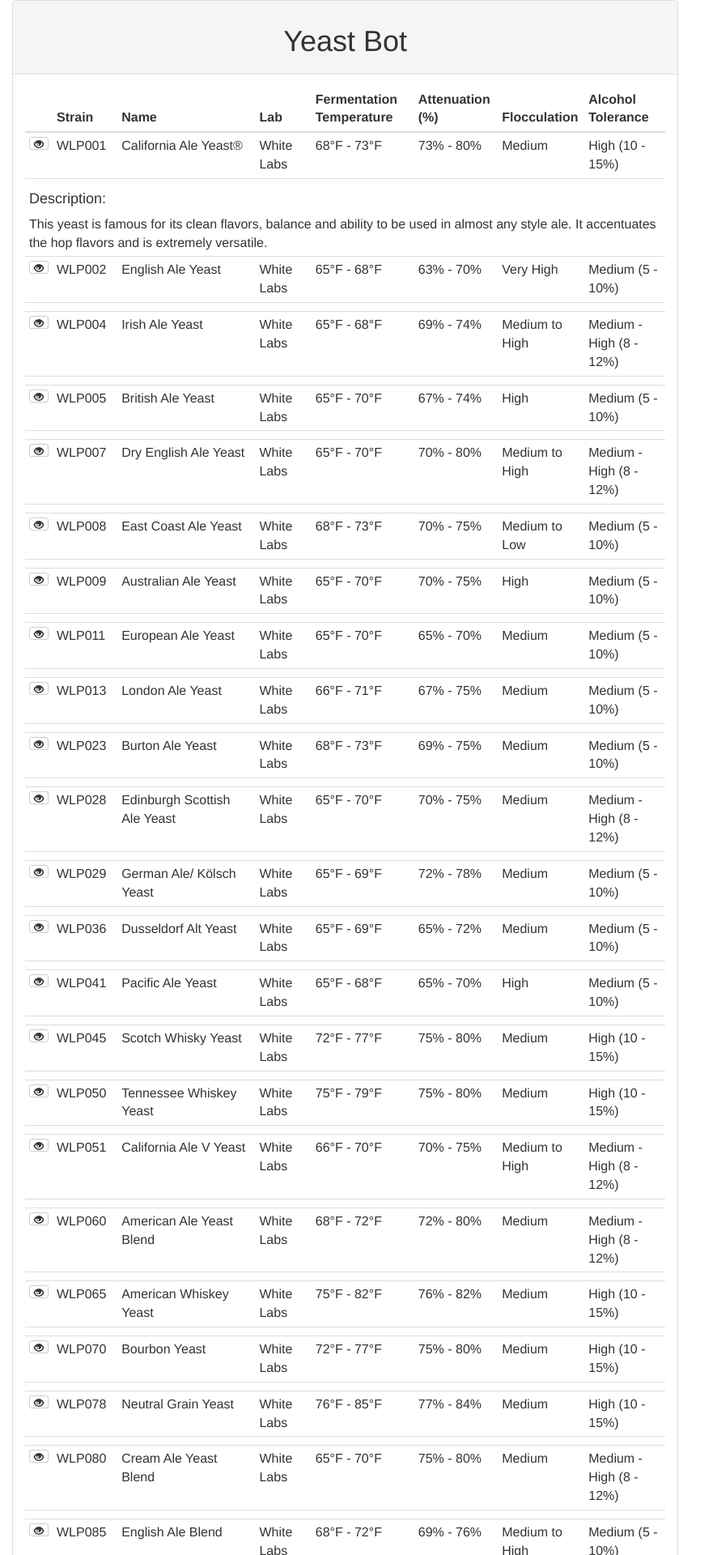
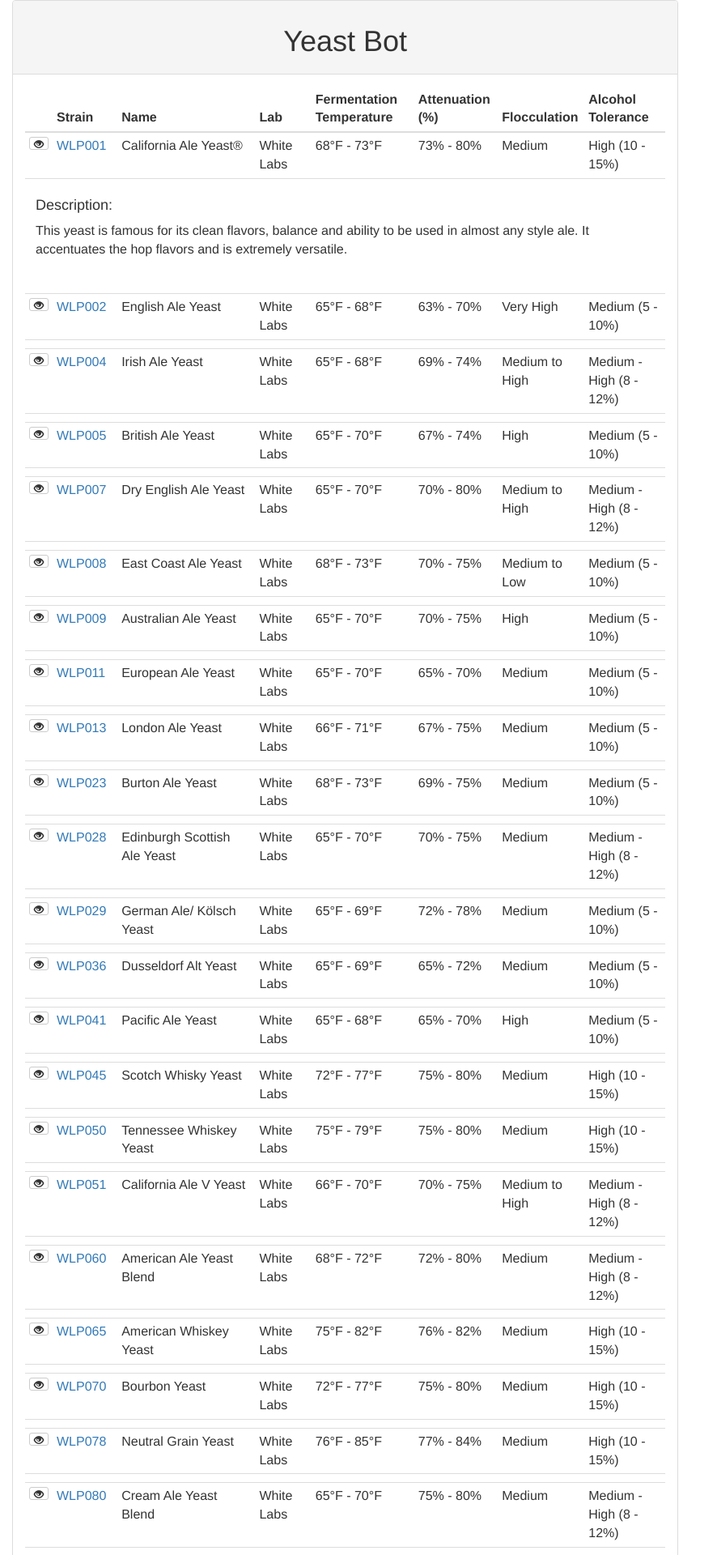
Before and after one commit to as0bu/yeastbot, a Django app: page / in a window 1280 px wide, after a click that opens the changed part. Shown: the top 1920 px of the page at 81% size, without its empty margins (0-886 px from the left). Run offline with Django 3.2, Linux system fonts and the light colour scheme; some libraries are stand-ins or nearby versions.

Commit message:
updating template to include yeast URL

```diff
--- a/yeastbot_app/templates/yeastbot_test.html
+++ b/yeastbot_app/templates/yeastbot_test.html
@@ -28,7 +28,7 @@
             <td>
                 <button class="btn btn-default btn-xs"><span class="glyphicon glyphicon-eye-open"></span></button>
             </td>
-            <td>{{ strain }}</td>
+            <td><a href="{{ attrs.url }}" target="_blank">{{ strain }}</a></td>
             <td>{{ attrs.name }}</td>
             <td>{{ attrs.lab }}</td>
             <td>{{ attrs.temperature }}</td>
@@ -38,9 +38,18 @@
         </tr>
         <tr>
             <td colspan="8" class="hiddenRow">
-                <div id="{{ strain }}" class="accordian-body collapse">
-                   <h4>Description:</h4> {{ attrs.description }}
-                </div>
+            <div class="accordian-body collapse" id="{{ strain }}">
+              <table class="table table-striped">
+                    <thead>
+                        <tr>
+                          <td colspan="8">
+                            <h4>Description:</h4>
+                            <p>{{ attrs.description }}</p>
+                          </td>
+                        </tr>
+                      </thead>
+              </table>
+              </div>
             </td>
         </tr>
         {% endfor %}
```
